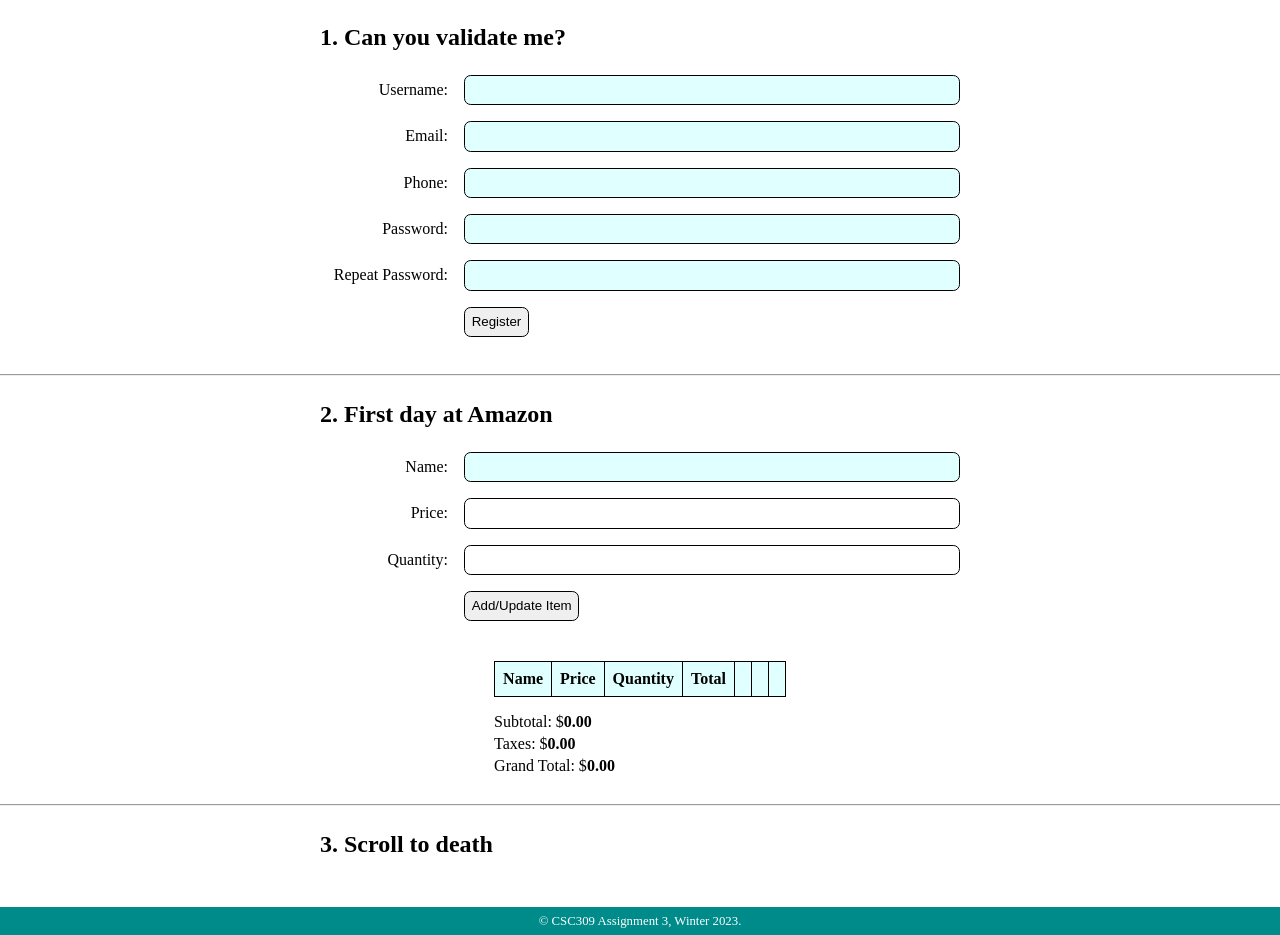
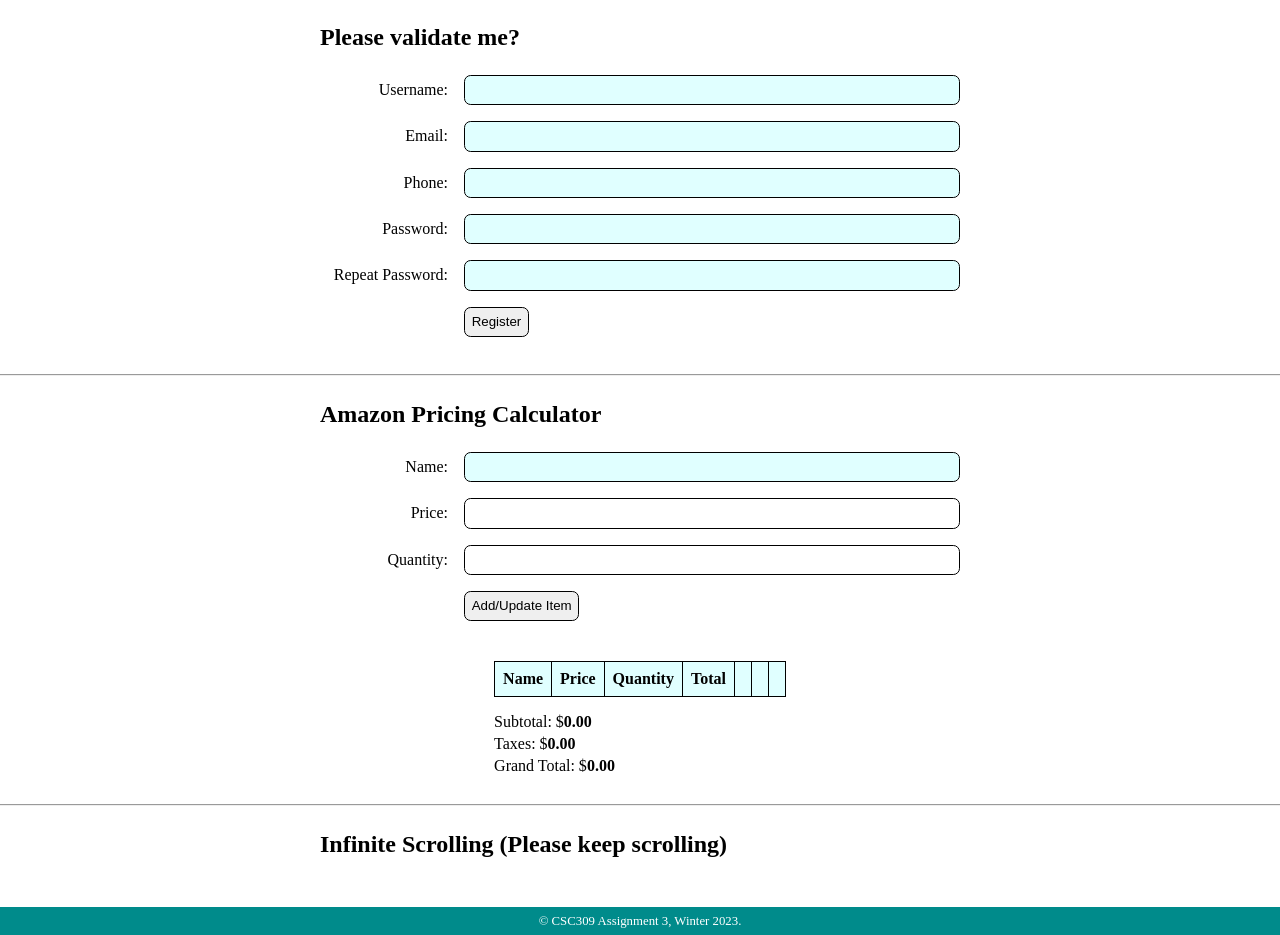
Before and after one commit to msaimam98/FormER, a Django app: page / in a window 1280 px wide. Run offline with Django 4.2, Linux system fonts and the light colour scheme; data that the repository does not hold is empty.

Commit message:
small changes

```diff
--- a/FormValiderrr/api/templates/index.html
+++ b/FormValiderrr/api/templates/index.html
@@ -16,7 +16,7 @@ You may not change this file!
 </head>
 <body class="center">
 	<section>
-		<h1>1. Can you validate me? </h1>
+		<h1>Please validate me? </h1>
 		<form class="form" onsubmit="return false">
 			<label for="username">Username:</label>
 			<input type="text" id="username">
@@ -46,7 +46,7 @@ You may not change this file!
 	</section>
 	<hr>
 	<section>
-		<h1>2. First day at Amazon </h1>
+		<h1>Amazon Pricing Calculator</h1>
 		<div class="form far">
 		  <label for="name">Name:</label>
 		  <input type="text" id="name">
@@ -86,7 +86,7 @@ You may not change this file!
 	</section>
 	<hr>
 	<section>
-		<h1>3. Scroll to death </h1>
+		<h1>Infinite Scrolling (Please keep scrolling) </h1>
 		<div id="data"> </div>
 	</section>
 	<footer>
```
